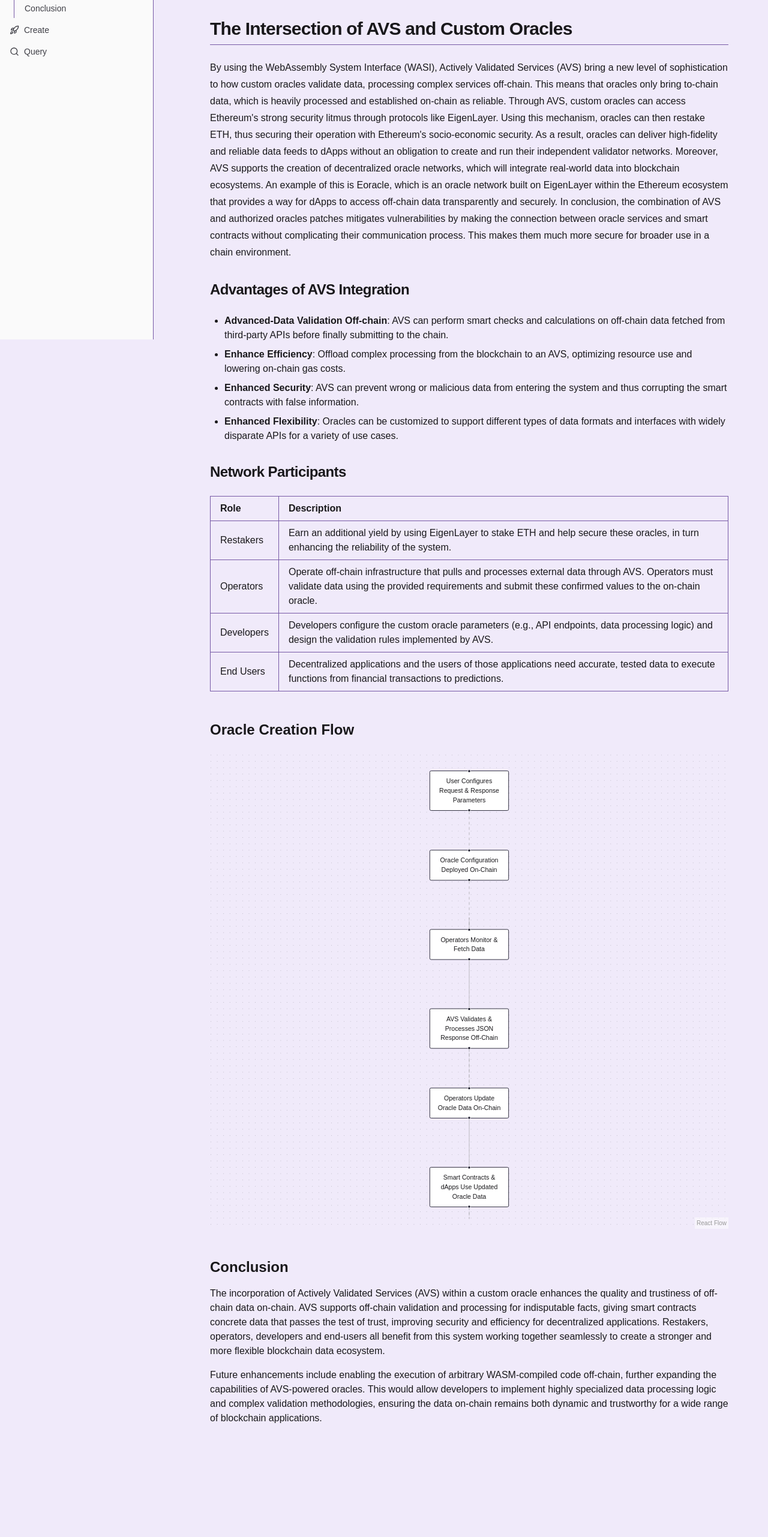
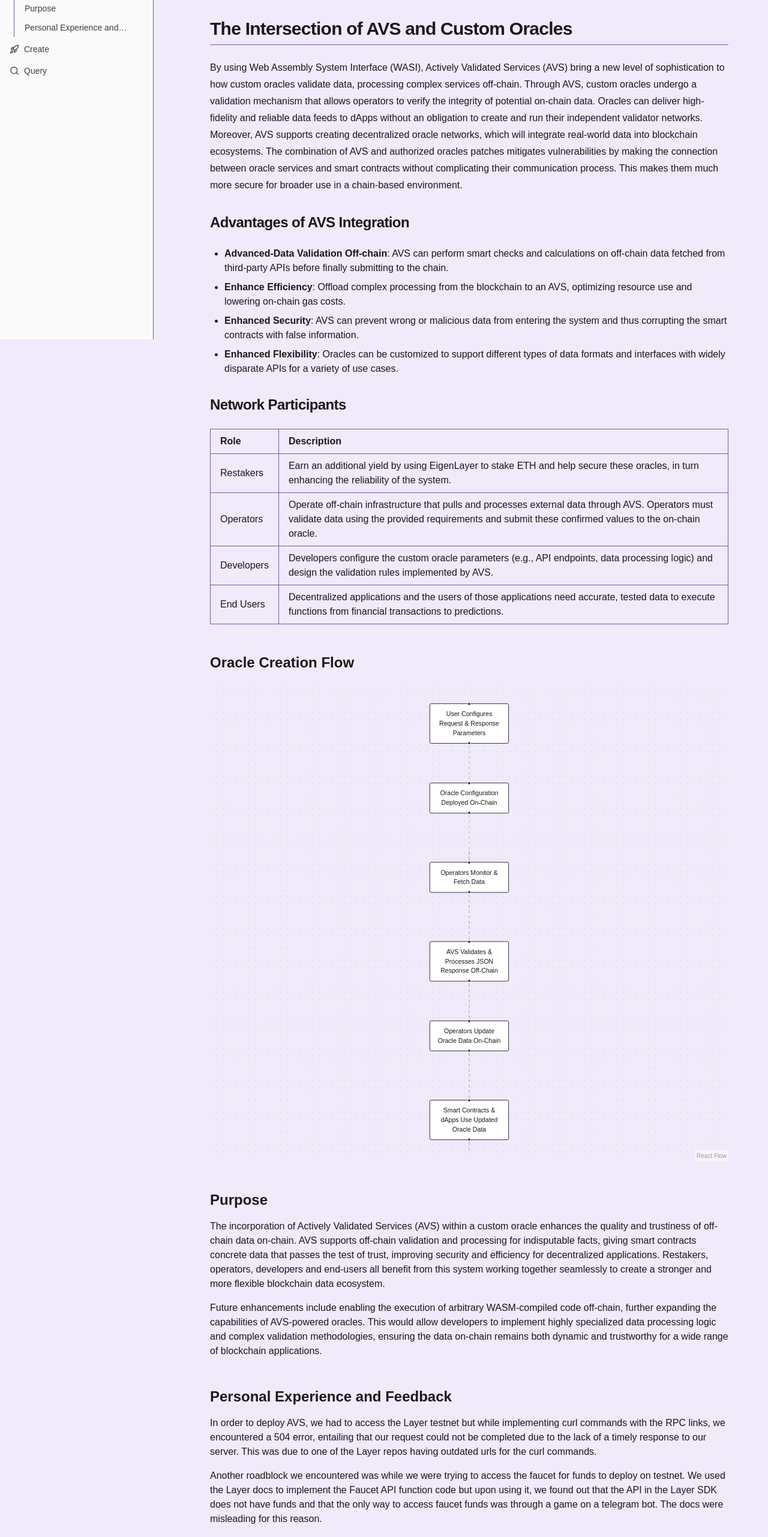
Before and after one commit to raviriley/oracle-layer, a Next.js app: page / in a window 1280 px wide. Shown: the part 234-2797 px from the top of the page at 60% size. Before the commit the page ends 2659 px from the top, so only its background shows below. Built offline with nearby package versions, Linux system fonts and the light colour scheme.

Commit message:
landing page edits

```diff
--- a/app/page.tsx
+++ b/app/page.tsx
@@ -84,9 +84,8 @@ export default function Landing() {
 
       <p className="leading-7 [&:not(:first-child)]:mt-6">
         Oracles are essential instruments built into blockchains that indicate
-        off-chain data on-chain. In our experiment, we created an oracle that
-        any user can deploy on Eigenlayer easily by entering the API and what
-        data they want to extract.
+        off-chain data on-chain. In our project, we created a method for any
+        user to deploy an oracle on Eigenlayer by providing the API.
       </p>
 
       <h2
@@ -97,26 +96,19 @@ export default function Landing() {
       </h2>
 
       <p className="leading-7 [&:not(:first-child)]:mt-6">
-        By using the WebAssembly System Interface (WASI), Actively Validated
+        By using Web Assembly System Interface (WASI), Actively Validated
         Services (AVS) bring a new level of sophistication to how custom oracles
-        validate data, processing complex services off-chain. This means that
-        oracles only bring to-chain data, which is heavily processed and
-        established on-chain as reliable. Through AVS, custom oracles can access
-        Ethereum&apos;s strong security litmus through protocols like
-        EigenLayer. Using this mechanism, oracles can then restake ETH, thus
-        securing their operation with Ethereum&apos;s socio-economic security.
-        As a result, oracles can deliver high-fidelity and reliable data feeds
-        to dApps without an obligation to create and run their independent
-        validator networks. Moreover, AVS supports the creation of decentralized
-        oracle networks, which will integrate real-world data into blockchain
-        ecosystems. An example of this is Eoracle, which is an oracle network
-        built on EigenLayer within the Ethereum ecosystem that provides a way
-        for dApps to access off-chain data transparently and securely. In
-        conclusion, the combination of AVS and authorized oracles patches
-        mitigates vulnerabilities by making the connection between oracle
-        services and smart contracts without complicating their communication
-        process. This makes them much more secure for broader use in a chain
-        environment.
+        validate data, processing complex services off-chain. Through AVS,
+        custom oracles undergo a validation mechanism that allows operators to
+        verify the integrity of potential on-chain data. Oracles can deliver
+        high-fidelity and reliable data feeds to dApps without an obligation to
+        create and run their independent validator networks. Moreover, AVS
+        supports creating decentralized oracle networks, which will integrate
+        real-world data into blockchain ecosystems. The combination of AVS and
+        authorized oracles patches mitigates vulnerabilities by making the
+        connection between oracle services and smart contracts without
+        complicating their communication process. This makes them much more
+        secure for broader use in a chain-based environment.
       </p>
 
       <h3 className="scroll-m-20 text-2xl font-semibold tracking-tight mt-8">
@@ -219,7 +211,7 @@ export default function Landing() {
       </div>
 
       <div id="conclusion" className="mt-12">
-        <h3 className="text-2xl font-bold mb-4">Conclusion</h3>
+        <h3 className="text-2xl font-bold mb-4">Purpose</h3>
 
         <p className="mb-4">
           The incorporation of Actively Validated Services (AVS) within a custom
@@ -241,6 +233,42 @@ export default function Landing() {
           trustworthy for a wide range of blockchain applications.
         </p>
       </div>
+
+      <div id="personal-experience" className="mt-12">
+        <h3 className="text-2xl font-bold mb-4">
+          Personal Experience and Feedback
+        </h3>
+        <p className="mb-4">
+          In order to deploy AVS, we had to access the Layer testnet but while
+          implementing curl commands with the RPC links, we encountered a 504
+          error, entailing that our request could not be completed due to the
+          lack of a timely response to our server. This was due to one of the
+          Layer repos having outdated urls for the curl commands.
+        </p>
+        <p className="mb-4">
+          Another roadblock we encountered was while we were trying to access
+          the faucet for funds to deploy on testnet. We used the Layer docs to
+          implement the Faucet API function code but upon using it, we found out
+          that the API in the Layer SDK does not have funds and that the only
+          way to access faucet funds was through a game on a telegram bot. The
+          docs were misleading for this reason.
+        </p>
+        <p className="mb-4">
+          We also had an issue passing multiple environment variables using the
+          CLI when deploying a WASI component. There is not any specific
+          documentation regarding this exact syntax.
+        </p>
+        <p className="mb-4">
+          Overall, through our developer experience, we enjoyed building with
+          Layer and integrating AVS into our project. We do believe that our
+          experience and the experiences of other developers would be improved
+          if the repos and docs had consistent links and functions that would
+          allow us to access the testnet easier. Additionally, if the telegram
+          bot is the preferred method to access faucet funds, we believe that it
+          would helpful if the information for that method was provided on the
+          docs.
+        </p>
+      </div>
     </div>
   );
 }
--- a/components/app-sidebar.tsx
+++ b/components/app-sidebar.tsx
@@ -35,8 +35,12 @@ const nav = [
         url: "/#flow-chart",
       },
       {
-        title: "Conclusion",
+        title: "Purpose",
         url: "/#conclusion",
+      },
+      {
+        title: "Personal Experience and Feedback",
+        url: "/#personal-experience",
       },
     ],
   },
```
